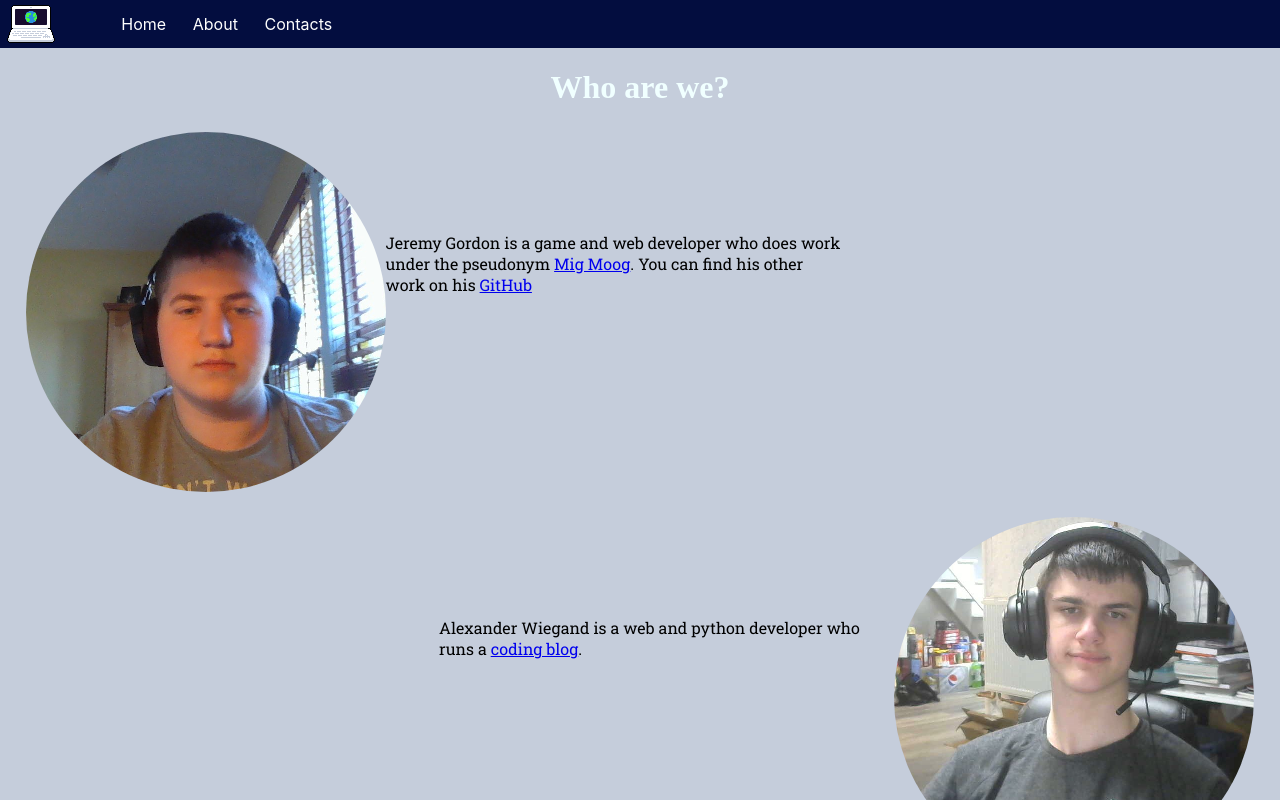
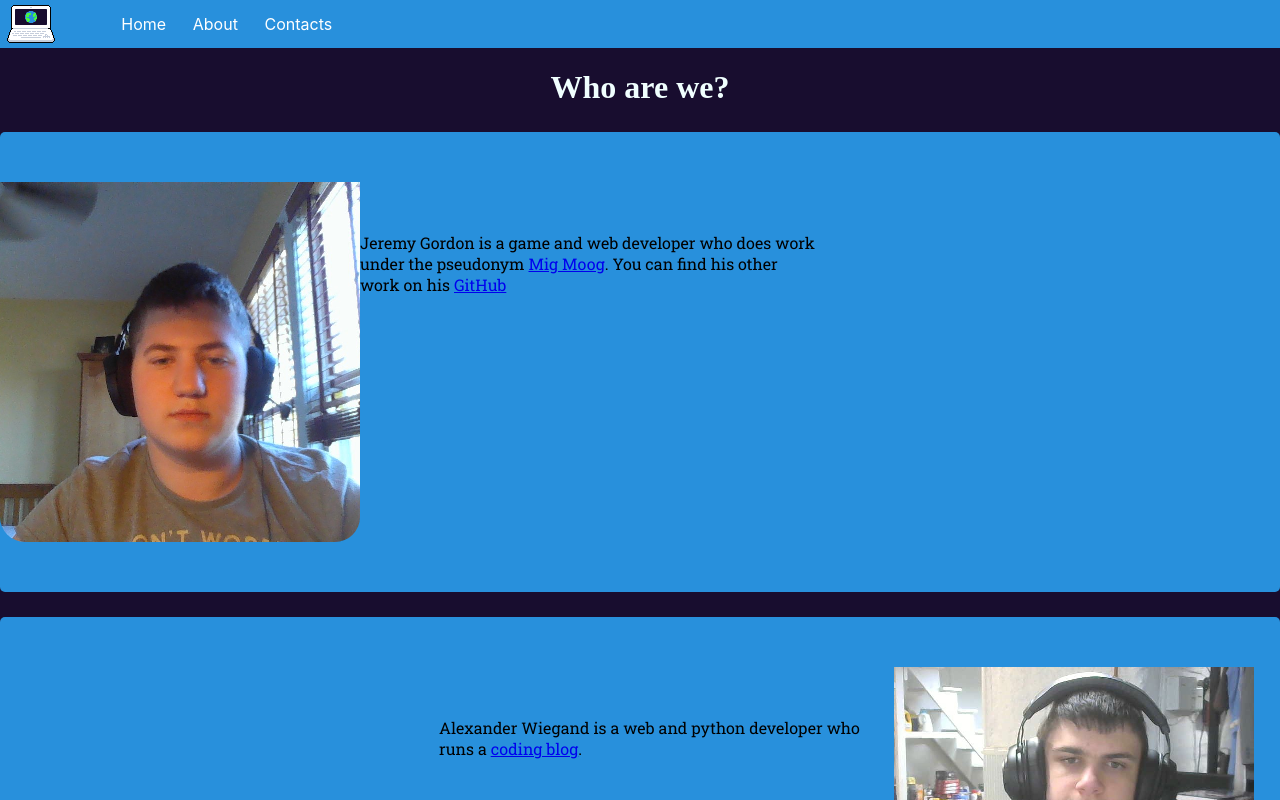
Before and after one commit to mig-moog/ReachingOut, a React (Create React App) app: page /about in a window 1280 px wide. Shown: the top 800 px of the page. Built offline with nearby package versions, Linux system fonts and the light colour scheme; a web font is replaced by a local one.

Commit message:
New colors (need to fix image padding + borders)

```diff
--- a/src/About.css
+++ b/src/About.css
@@ -2,14 +2,11 @@
     text-align: center;
 }
 
-.left-bio {
-    min-height: 360px;
-    padding-left: 2%;
-}
-
-.right-bio {
-    min-height: 360px;
+.left-bio, .right-bio {
+    min-height: 460px;
     padding-right: 2%;
+    background-color: #2890dc;
+    border-radius: 5px;
 }
 
 .left-bio > p {
@@ -27,11 +24,13 @@
 }
 
 .pfp {
-    border-radius: 50%;
+    padding-top: 50px;
+    border-radius: 25px;
     float: left;
 }
 
 .right-pfp {
-    border-radius: 50%;
+    padding-top: 50px;
+    border-radius: 25px;
     float: right;
 }
--- a/src/App.css
+++ b/src/App.css
@@ -1,7 +1,7 @@
 @import url('https://fonts.googleapis.com/css2?family=Roboto+Slab&display=swap');
 @import url('https://fonts.googleapis.com/css2?family=Potta+One&display=swap');
 body{
-  background-color: #c5cddb;
+  background-color: #180d2f;
 }
 h1 {
   font-family: 'Potta One', cursive;
@@ -13,7 +13,7 @@ p {
 }
 
 nav {
-  background-color: #030d3f;
+  background-color: #2890dc;
   display:flex;
   height:36pt;
   justify-content: left;
```
